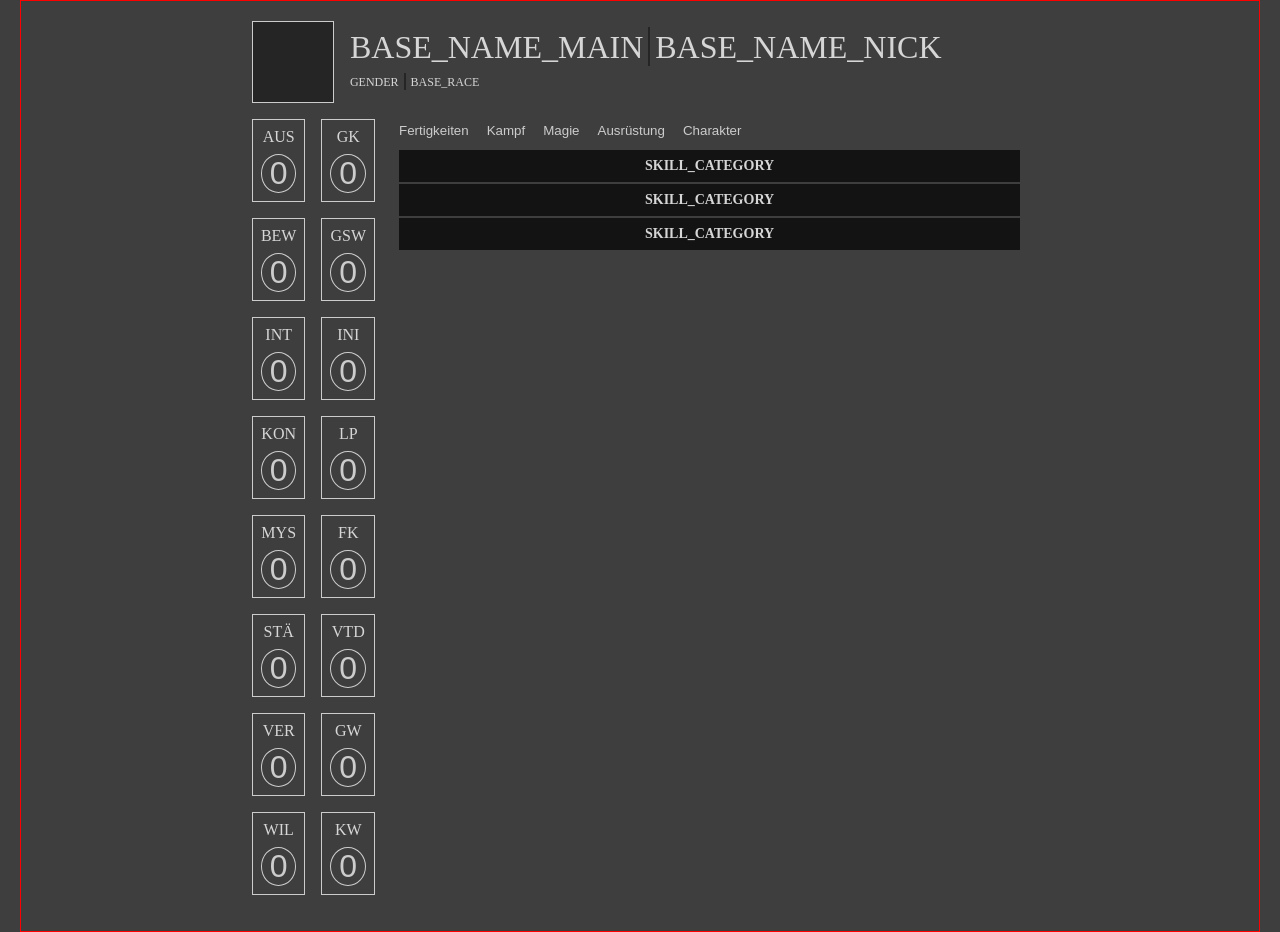
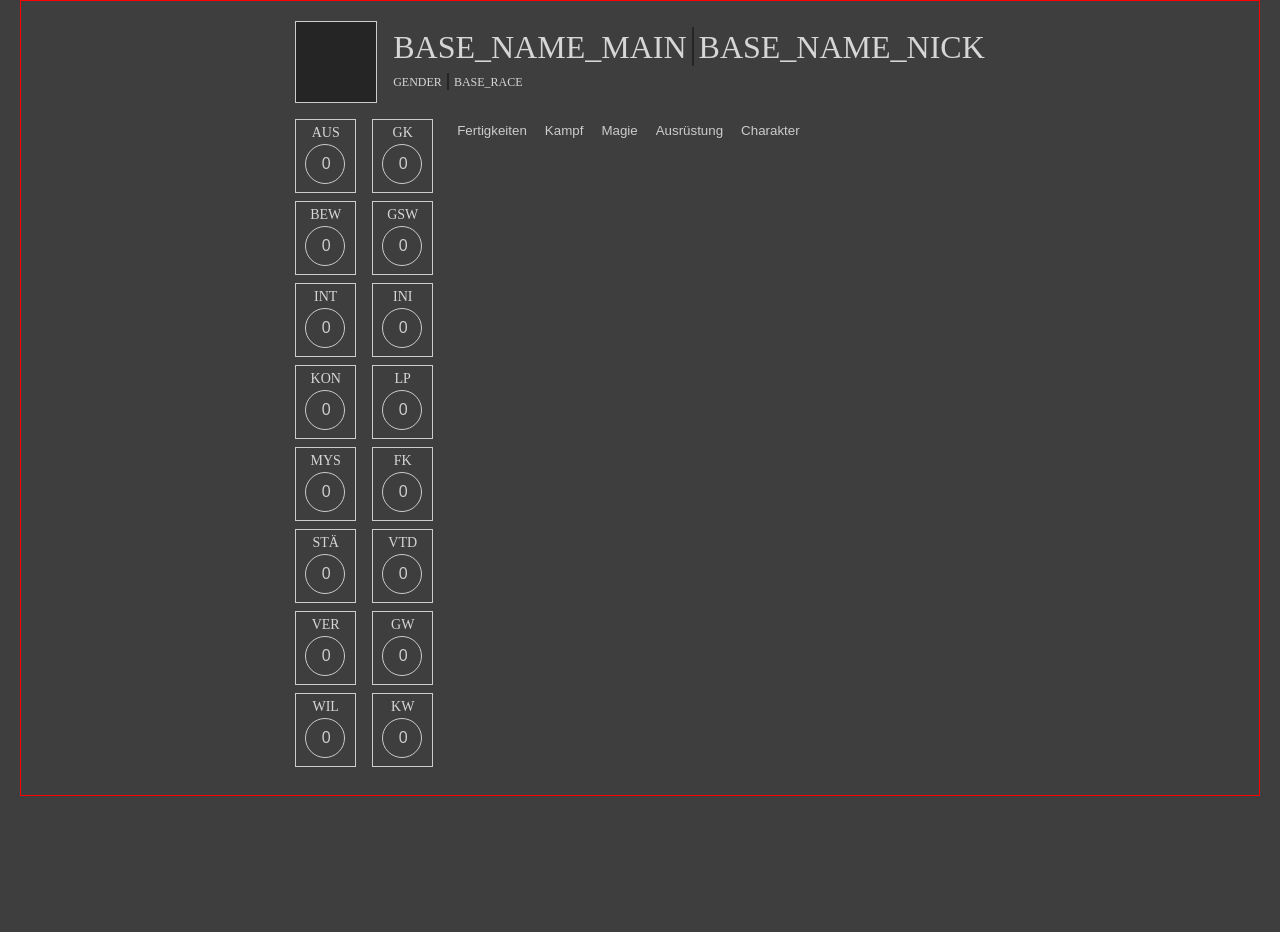
Before and after one commit to MORHERO/gw-character-sheet, a PHP site: page / in a window 1280 px wide. After the commit the page ends 796 px from the top, so only its background shows below. Run offline with PHP 8.4, Linux system fonts and the light colour scheme; data that the repository does not hold is empty; style sheets or scripts are compiled from the project's sources.

Commit message:
updated skill retrievement & display

```diff
--- a/assets/scss/modules/parts/_character_attributes.scss
+++ b/assets/scss/modules/parts/_character_attributes.scss
@@ -9,14 +9,16 @@
 		.attribute {
 			position: relative;
 			border: 1px solid $cl-grey;
-			margin-bottom: 1em;
+			margin-bottom: 0.5em;
 			padding: 0.5em;
 			&.active-item-settings {
 
 			}
 			.title {
+				font-size: $font-xs;
 				width: 100%;
-				margin-bottom: 0.5em;
+				margin-bottom: 0.2em;
+				margin-top: -0.2em;
 				p {
 					text-align: center;
 					margin: 0;
@@ -27,8 +29,11 @@
 					border-radius: 50%;
 					border: 1px solid $cl-grey;
 					width: 100%;
-					font-size: 2em;
-					padding: 0;
+					padding: 0 0 0 2px;
+					font-size: 100%;
+					height: 2.5em;
+					width: 2.5em;
+					margin-left: 1px;
 				}
 			}
 			.setting {
--- a/modules/parts/character_fight.php
+++ b/modules/parts/character_fight.php
@@ -1,3 +1,6 @@
-<div submodule="fight">
-FIGHT
+<div submodule="skills">
+	<div submodule="accordion">
+		<div class="flex" id="skills_fight_content">
+		</div>
+	</div>
 </div>
--- a/modules/parts/character_magic.php
+++ b/modules/parts/character_magic.php
@@ -1,3 +1,6 @@
-<div submodule="magic">
-MAGIC
+<div submodule="skills">
+	<div submodule="accordion">
+		<div class="flex" id="skills_magic_content">
+		</div>
+	</div>
 </div>
--- a/modules/parts/character_skills.php
+++ b/modules/parts/character_skills.php
@@ -1,79 +1,6 @@
 <div submodule="skills">
 	<div submodule="accordion">
-		<div class="flex">
-
-			<div class="element">
-				<div task="accordion_title">
-					<p>SKILL_CATEGORY</p>
-				</div>
-				<div task="accordion_content">
-					<div class="flex" item="skill">
-						<div><span item="skill-title">SKILL TITEL</span></div>
-						<div><button class="btn-clean" item="skill-value">50</button></div>
-					</div>
-					<div class="flex" item="skill">
-						<div><span item="skill-title">SKILL TITEL</span></div>
-						<div><button class="btn-clean" item="skill-value">100</button></div>
-					</div>
-					<div class="flex" item="skill">
-						<div><span item="skill-title">SKILL WITH LONGER TITEL</span></div>
-						<div><button class="btn-clean" item="skill-value">5</button></div>
-					</div>
-					<div class="flex" item="skill">
-						<div><span item="skill-title">SKILL TITEL</span></div>
-						<div><button class="btn-clean" item="skill-value">50</button></div>
-					</div>
-				</div>
-			</div>
-
-			<div class="element">
-				<div task="accordion_title">
-					<p>SKILL_CATEGORY</p>
-				</div>
-				<div task="accordion_content">
-					<div class="flex" item="skill">
-						<div><span item="skill-title">SKILL TITEL</span></div>
-						<div><button class="btn-clean" item="skill-value">50</button></div>
-					</div>
-					<div class="flex" item="skill">
-						<div><span item="skill-title">SKILL TITEL</span></div>
-						<div><button class="btn-clean" item="skill-value">100</button></div>
-					</div>
-					<div class="flex" item="skill">
-						<div><span item="skill-title">SKILL WITH LONGER TITEL</span></div>
-						<div><button class="btn-clean" item="skill-value">5</button></div>
-					</div>
-					<div class="flex" item="skill">
-						<div><span item="skill-title">SKILL TITEL</span></div>
-						<div><button class="btn-clean" item="skill-value">50</button></div>
-					</div>
-				</div>
-			</div>
-
-			<div class="element">
-				<div task="accordion_title">
-					<p>SKILL_CATEGORY</p>
-				</div>
-				<div task="accordion_content">
-					<div class="flex" item="skill">
-						<div><span item="skill-title">SKILL TITEL</span></div>
-						<div><button class="btn-clean" item="skill-value">50</button></div>
-					</div>
-					<div class="flex" item="skill">
-						<div><span item="skill-title">SKILL TITEL</span></div>
-						<div><button class="btn-clean" item="skill-value">100</button></div>
-					</div>
-					<div class="flex" item="skill">
-						<div><span item="skill-title">SKILL WITH LONGER TITEL</span></div>
-						<div><button class="btn-clean" item="skill-value">5</button></div>
-					</div>
-					<div class="flex" item="skill">
-						<div><span item="skill-title">SKILL TITEL</span></div>
-						<div><button class="btn-clean" item="skill-value">50</button></div>
-					</div>
-				</div>
-			</div>
-
+		<div class="flex" id="skills_content">
 		</div>
 	</div>
 </div>
```
Also changed, not shown: assets/js/main.js (+155 -34 lines).
